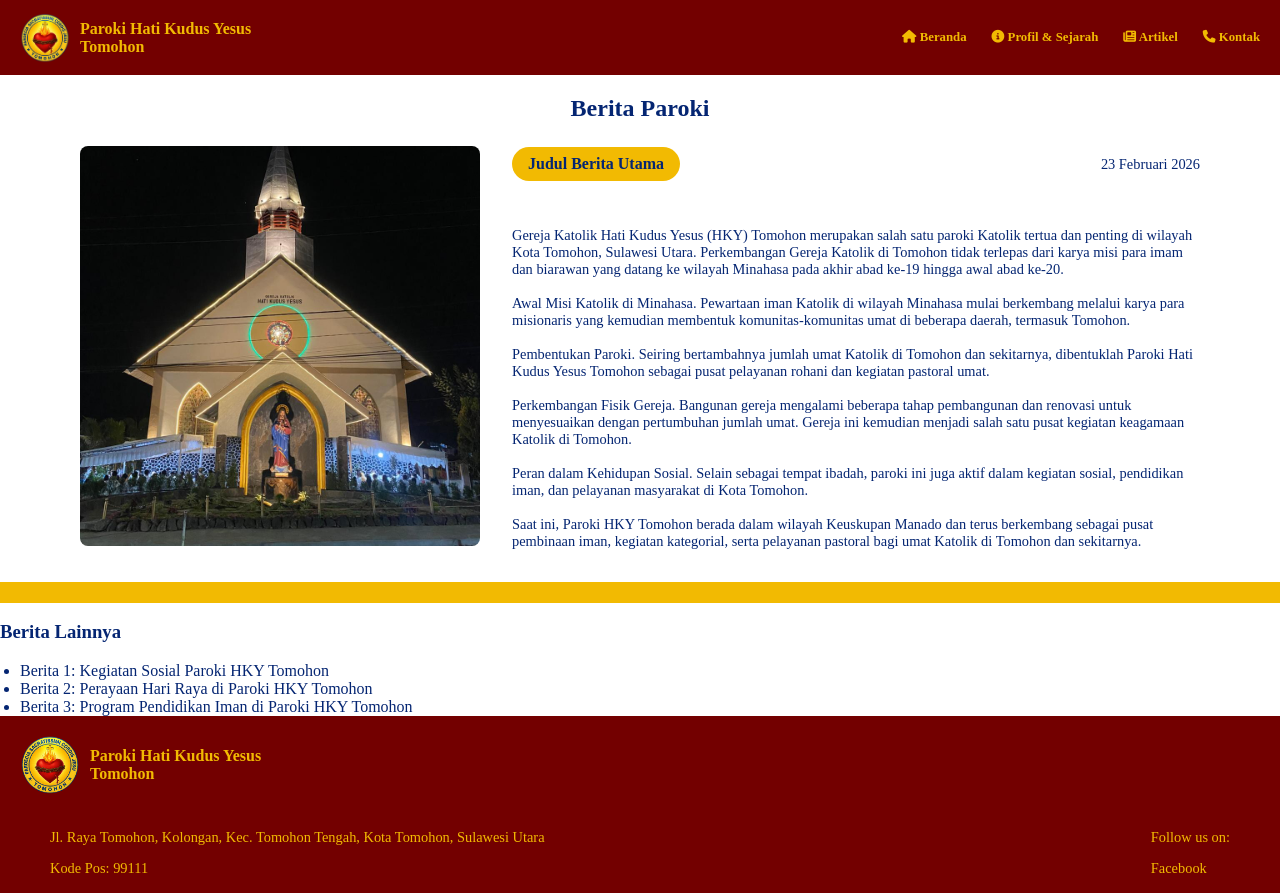
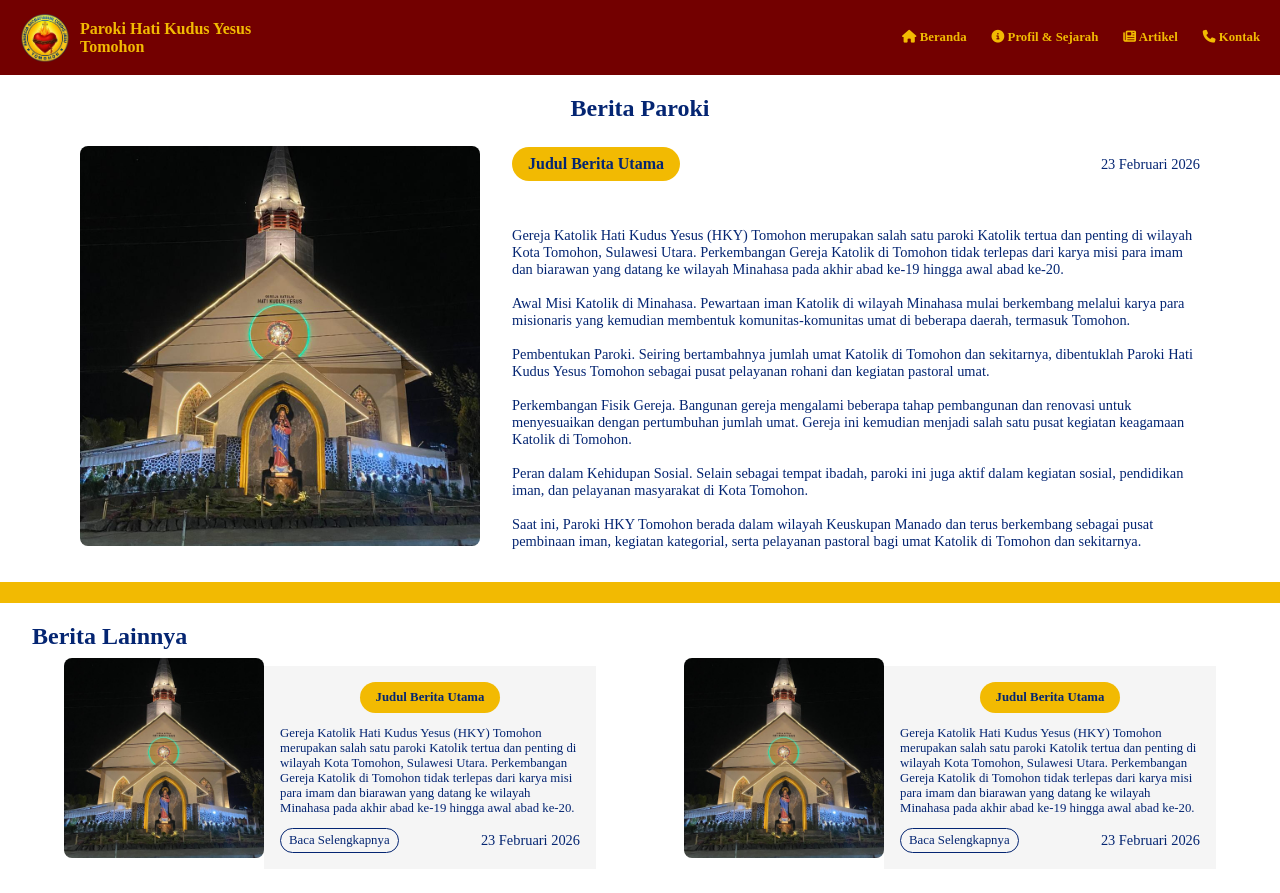
Before and after one commit to srmpandejlaki/Website-HKY, a React (Vite) app: page /berita in a window 1280 px wide. Shown: the top 893 px of the page. Built offline with nearby package versions, Linux system fonts and the light colour scheme.

Commit message:
styling sub-berita

```diff
--- /dev/null
+++ b/src/features/user-berita/components/TemplateSubBerita.jsx
@@ -0,0 +1,30 @@
+import React from "react";
+import FotoHKY from "@/assets/images/gereja-hky3.jpeg";
+
+function TemplateSubBerita() {
+  return (
+    <div className="sub-berita">
+      <div className="sub-berita-utama">
+        <div className="sub-berita-image">
+          <img src={FotoHKY} alt="Foto HKY" />
+        </div>
+        <div className="sub-berita-content">
+          <div className="sub-berita-header">
+            <h3 className="sub-berita-judul">Judul Berita Utama</h3>
+          </div>
+          <p className="sub-berita-deskripsi">
+            Gereja Katolik Hati Kudus Yesus (HKY) Tomohon merupakan salah satu paroki Katolik tertua dan penting di wilayah Kota Tomohon,
+            Sulawesi Utara. Perkembangan Gereja Katolik di Tomohon tidak terlepas dari karya misi para imam dan biarawan yang datang ke wilayah
+            Minahasa pada akhir abad ke-19 hingga awal abad ke-20.
+          </p>
+          <div className="sub-berita-footer">
+            <a href="#" className="sub-berita-readmore">Baca Selengkapnya</a>
+            <p className="sub-berita-tanggal">23 Februari 2026</p>
+          </div>
+        </div>
+      </div>
+    </div>
+  );
+}
+
+export default TemplateSubBerita;
--- a/src/features/user-berita/pages/Berita.jsx
+++ b/src/features/user-berita/pages/Berita.jsx
@@ -1,5 +1,6 @@
 import React from "react";
 import FotoHKY from "@/assets/images/gereja-hky3.jpeg";
+import TemplateSubBerita from "../components/TemplateSubBerita";
 
 function Berita() {
   return (
@@ -39,14 +40,14 @@ function Berita() {
 
       <div className="yellow-line-bold"></div>
 
-      <div className="berita-lain">
-        <h3 className="berita-lain-title">Berita Lainnya</h3>
-        <ul className="berita-lain-list">
-          <li className="berita-lain-item">Berita 1: Kegiatan Sosial Paroki HKY Tomohon</li>
-          <li className="berita-lain-item">Berita 2: Perayaan Hari Raya di Paroki HKY Tomohon</li>
-          <li className="berita-lain-item">Berita 3: Program Pendidikan Iman di Paroki HKY Tomohon</li>
-        </ul>
+      <div className="sub-berita">
+        <h2 className="sub-berita-title">Berita Lainnya</h2>
 
+        <div className="sub-berita-section">
+          <TemplateSubBerita />
+          <TemplateSubBerita />
+          <TemplateSubBerita />
+        </div>
       </div>
       {/* Konten berita akan ditempatkan di sini */}
     </div>
--- a/src/features/user-berita/pages/Berita.scss
+++ b/src/features/user-berita/pages/Berita.scss
@@ -2,7 +2,6 @@
 @use '@/styles/abstracts/variables.scss' as *;
 
 .berita {
-
   &-title {
     font-weight: bold;
     margin-bottom: 0.5rem;
@@ -49,3 +48,77 @@
     margin-block: 0;
   }
 }
+
+.sub-berita {
+  padding-inline: 2rem;
+
+  &-title {
+    font-weight: bold;
+    margin-bottom: 0.5rem;
+  }
+
+  &-section {
+    display: grid;
+    grid-template-columns: repeat(auto-fit, minmax(550px, 1fr));
+
+    gap: 1.5rem;
+  }
+
+  &-utama {
+    display: flex;
+    // gap: 1rem;
+    align-items: center;
+  }
+
+  &-image img {
+    width: 200px;
+    height: 200px;
+    object-fit: cover;
+    border-radius: 0.5rem;
+    margin-bottom: 1rem;
+  }
+
+  &-content {
+    height: 100%;
+    display: flex;
+    flex-direction: column;
+    background-color: #f5f5f5;
+    padding: 1rem;
+  }
+
+  &-header {
+    display: flex;
+    justify-content: center;
+    align-items: center;
+  }
+
+  &-judul {
+    font-size: 0.8rem;
+    font-weight: bold;
+    background-color: $tertiary-color ;
+    padding: 0.5rem 1rem;
+    border-radius: 2rem;
+  }
+
+  &-judul, &-tanggal {
+    margin-block: 0;
+  }
+
+  &-deskripsi {
+    font-size: 0.8rem;
+  }
+
+  &-footer {
+    display: flex;
+    justify-content: space-between;
+    align-items: center;
+
+    a {
+      font-size: 0.8rem;
+      color: $quaternary-color;
+      border: 1px solid $quaternary-color;
+      padding: 0.25rem 0.5rem;
+      border-radius: 2rem;
+    }
+  }
+}
```
